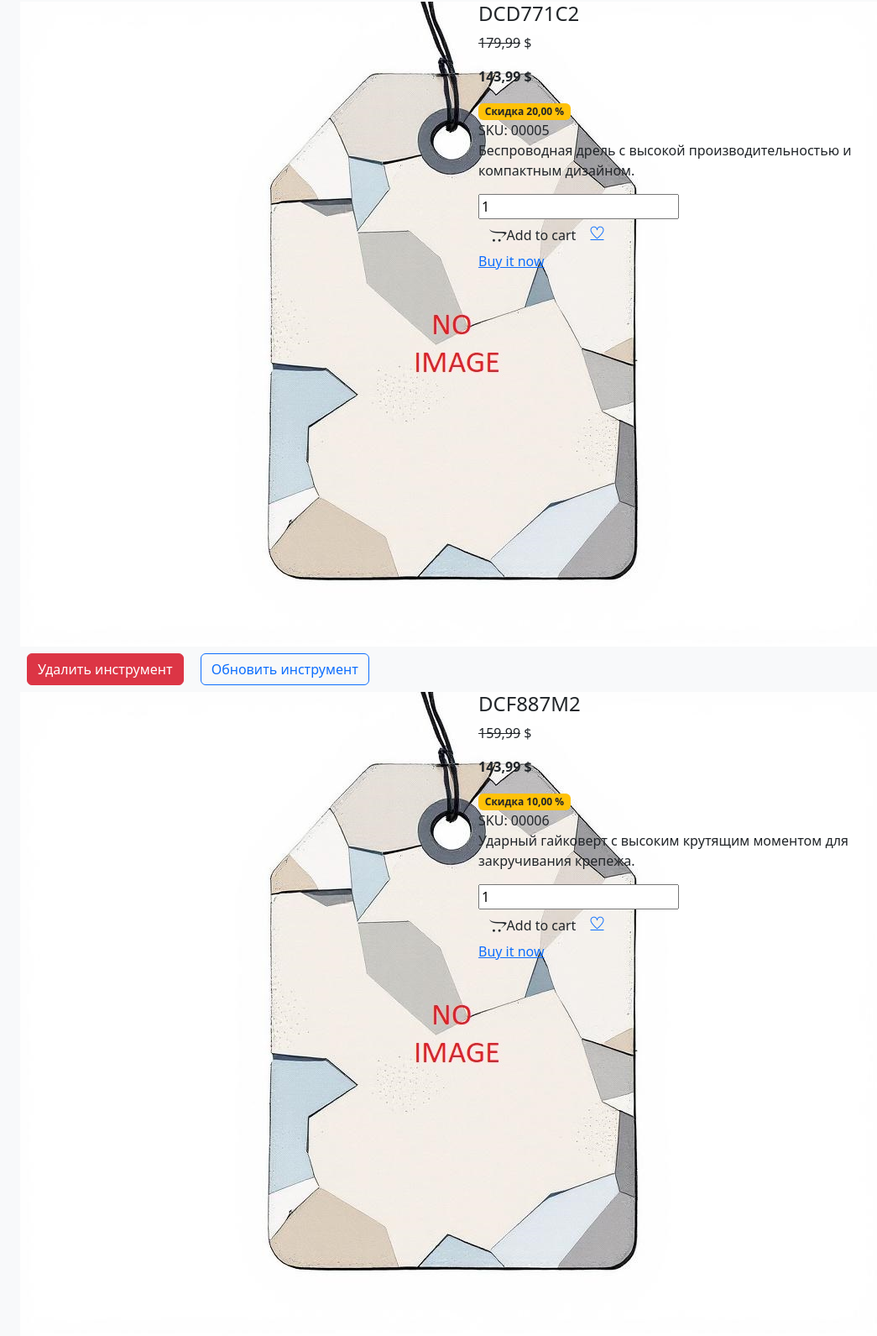
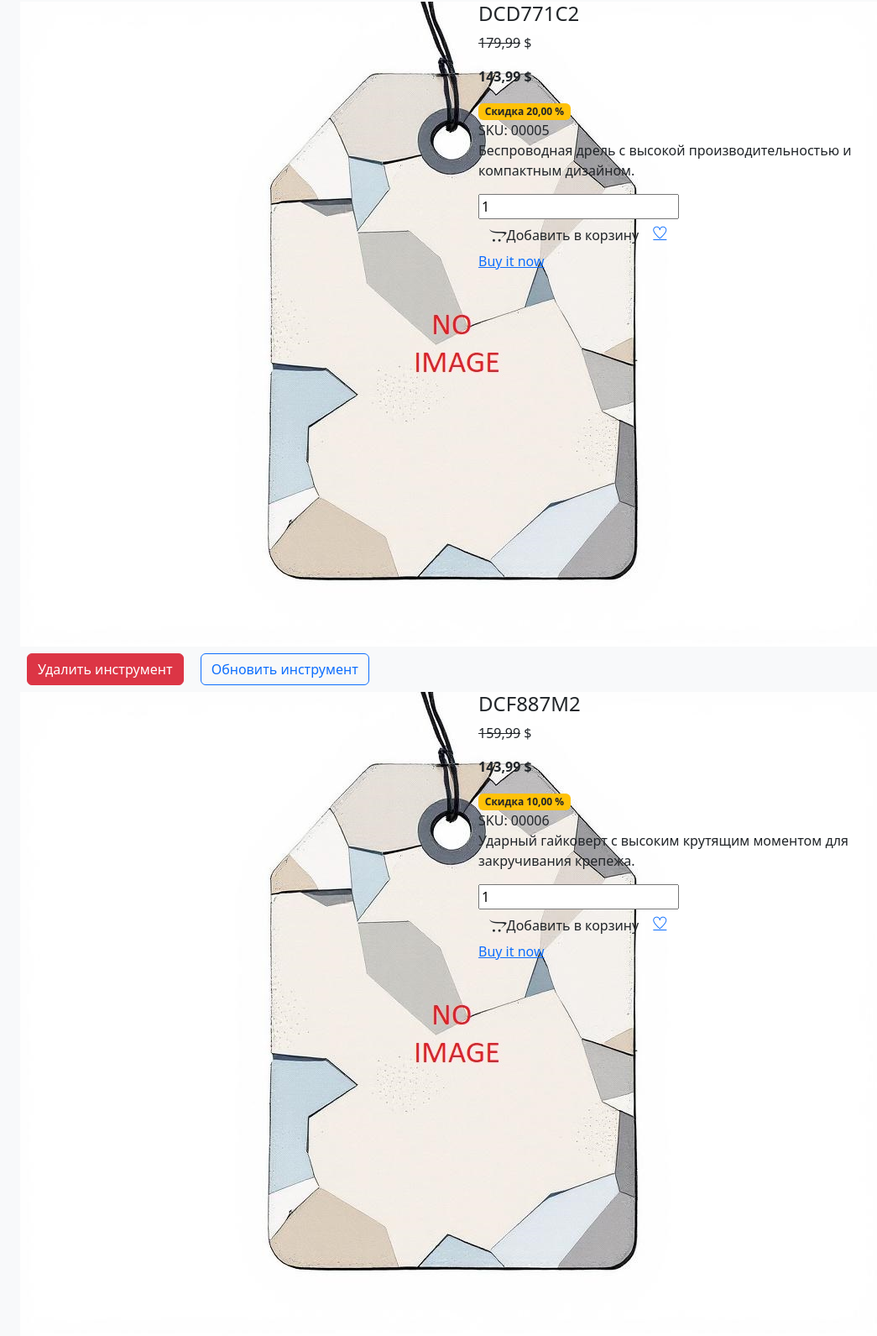
Before and after one commit to oleg425top/FinalyProject425, a Django app: page /shop/catalog/brand/3/tools/ in a window 1280 px wide. Shown: the part 1582-3173 px from the top of the page at 84% size, without its empty margins (82-1127 px from the left). Run offline with Django 5.2, Linux system fonts and the light colour scheme; the visitor is signed in with stand-in values (Sample User, id 1); data comes from the database, SQL or seed files in the repository; data that the repository does not hold is empty; some libraries are stand-ins or nearby versions.

Commit message:
Добавил возможность добавления товара в корзину в карточке товара

```diff
--- a/shop/templates/shop/includes/inc_tool.html
+++ b/shop/templates/shop/includes/inc_tool.html
@@ -43,7 +43,7 @@
                   <div class="pro-qty">
                     <input type="text" id="quantity" title="Quantity" value="1" />
                   </div>
-                  <button class="btn btn-black"><i class="fa fa-opencart"></i>Add to cart</button>
+                  <a href="{% url 'cart:cart_add' object.slug %}" class="btn btn-black"><i class="fa fa-opencart"></i>Добавить в корзину</a>
                   <a class="btn-wishlist" href="#"><i class="ti-heart"></i></a>
                 </div>
                 <div class="action-bottom">
```
